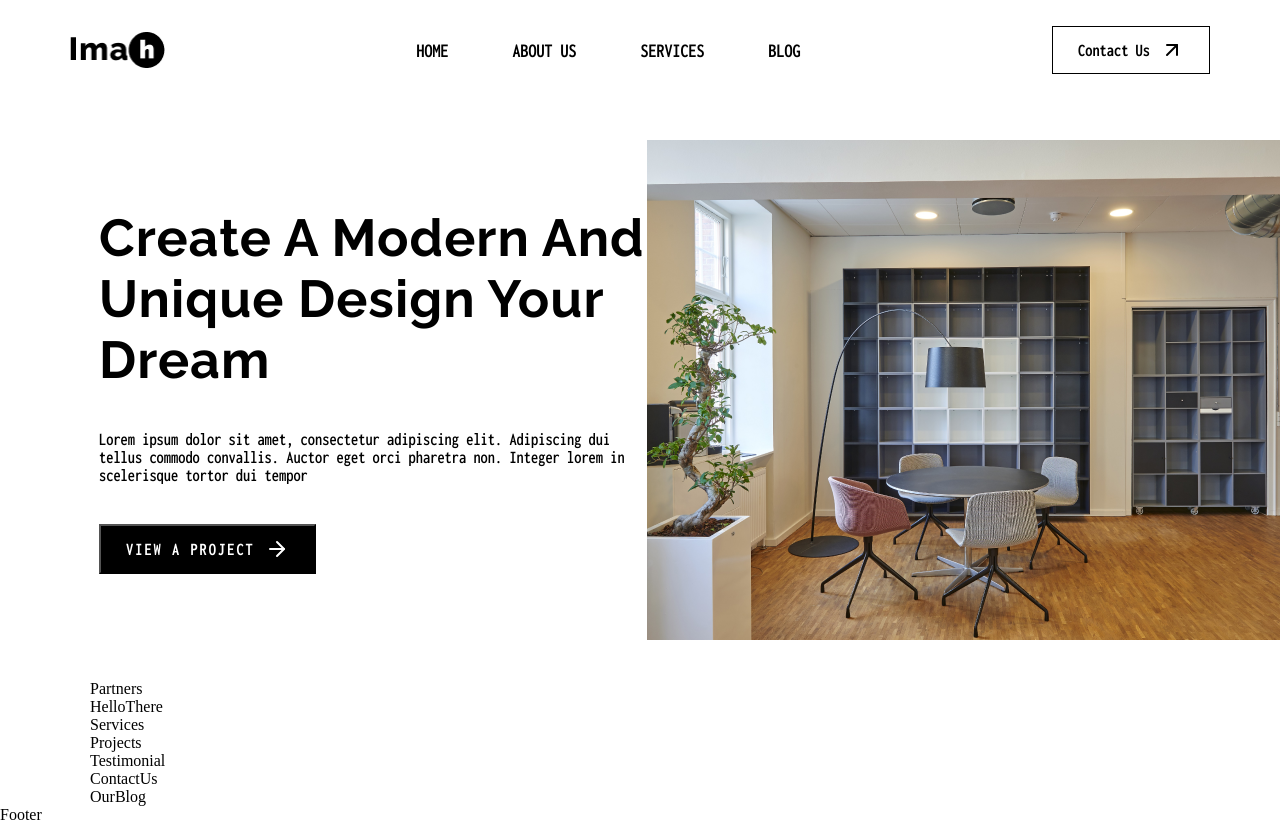
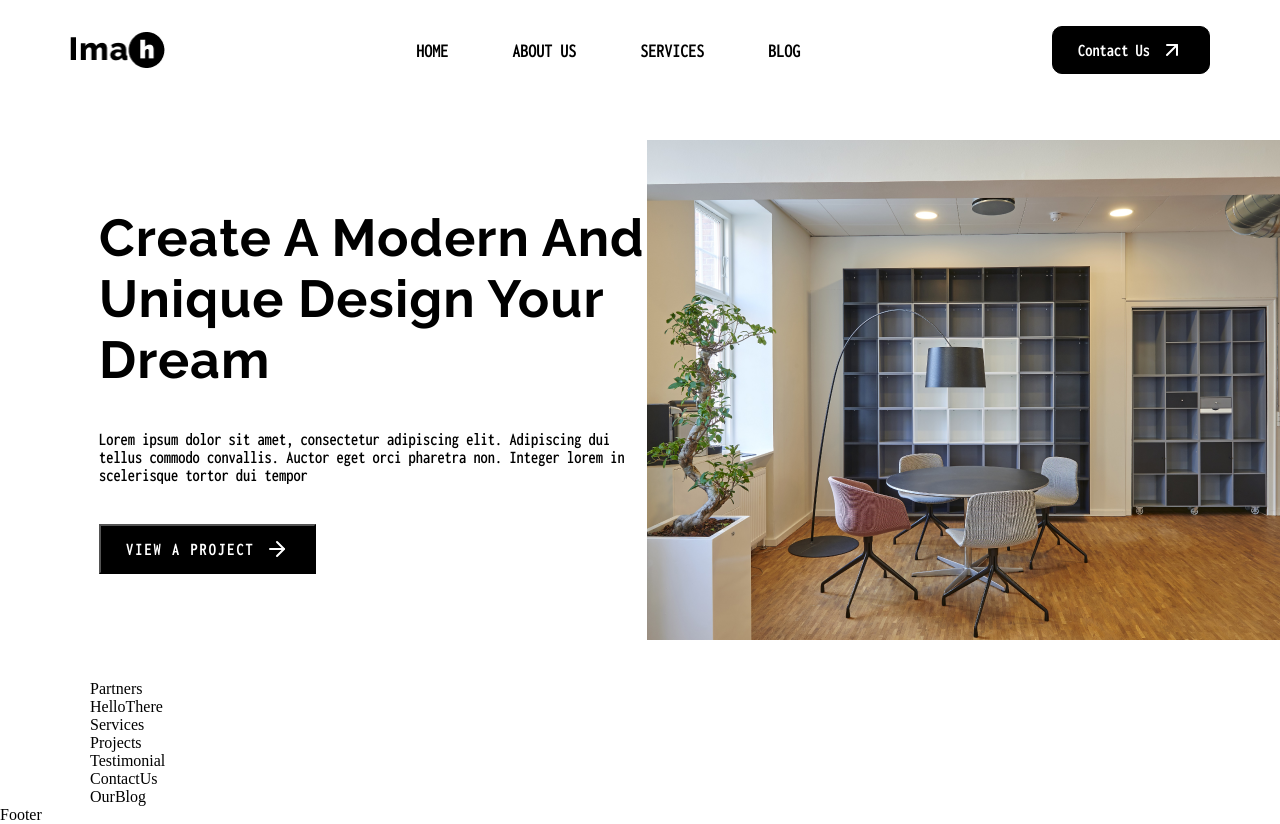
Before and after one commit to aladdinalizada/Imah-front, a React (Vite) app: page / in a window 1280 px wide. In both pictures the pointer is over the button "Contact Us". Built offline with nearby package versions, Linux system fonts and the light colour scheme.

Commit message:
style: change header and hero

```diff
--- a/src/layouts/Header/header.css
+++ b/src/layouts/Header/header.css
@@ -40,6 +40,18 @@
   background-color: transparent;
   border: 1px solid #000;
   gap: 10px;
+  transition: 0.5s;
+}
+.headerContainer .contactBtn:hover {
+  background-color: #000;
+  color: #fff;
+  border-radius: 10px;
+}
+.headerContainer .contactBtn:hover a {
+  color: #fff;
+}
+.headerContainer .contactBtn:hover img {
+  filter: invert(1);
 }
 .headerContainer .contactBtn a {
   text-decoration: none;
@@ -67,7 +79,7 @@
   background-size: 20% 80%, 40% 100%;
   position: relative;
   clip-path: inset(0 25%);
-  -webkit-mask: linear-gradient(90deg, #0000, #000 25% 75%, #0000);
+  --webkit-mask: linear-gradient(90deg, #0000, #000 25% 75%, #0000);
   cursor: pointer;
   transition: background-position 0.3s var(--_s, 0.3s),
     clip-path 0s var(--_s, 0.6s);
@@ -98,7 +110,7 @@
 }
 .menu:focus-visible {
   clip-path: none;
-  -webkit-mask: none;
+  --webkit-mask: none;
   border: none;
   outline: 2px solid var(--c);
   outline-offset: 5px;
--- a/src/pages/Hero/hero.css
+++ b/src/pages/Hero/hero.css
@@ -41,6 +41,7 @@
 .heroContainer .heroText .heroBtn:hover {
   background-color: white;
   color: black;
+  border-radius: 10px;
 }
 .heroContainer .heroText .heroBtn:hover img {
   filter: invert(1);
```
